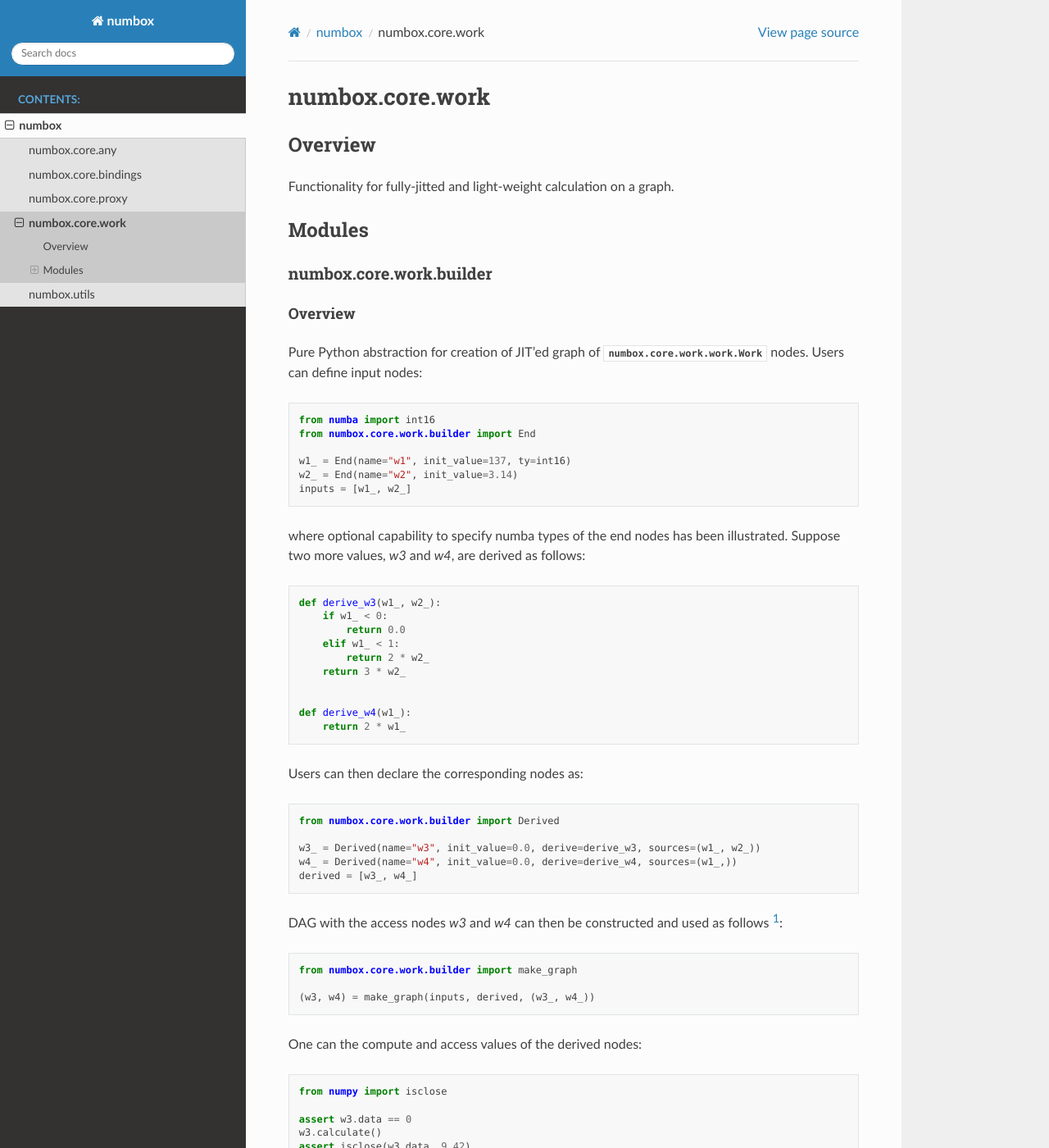
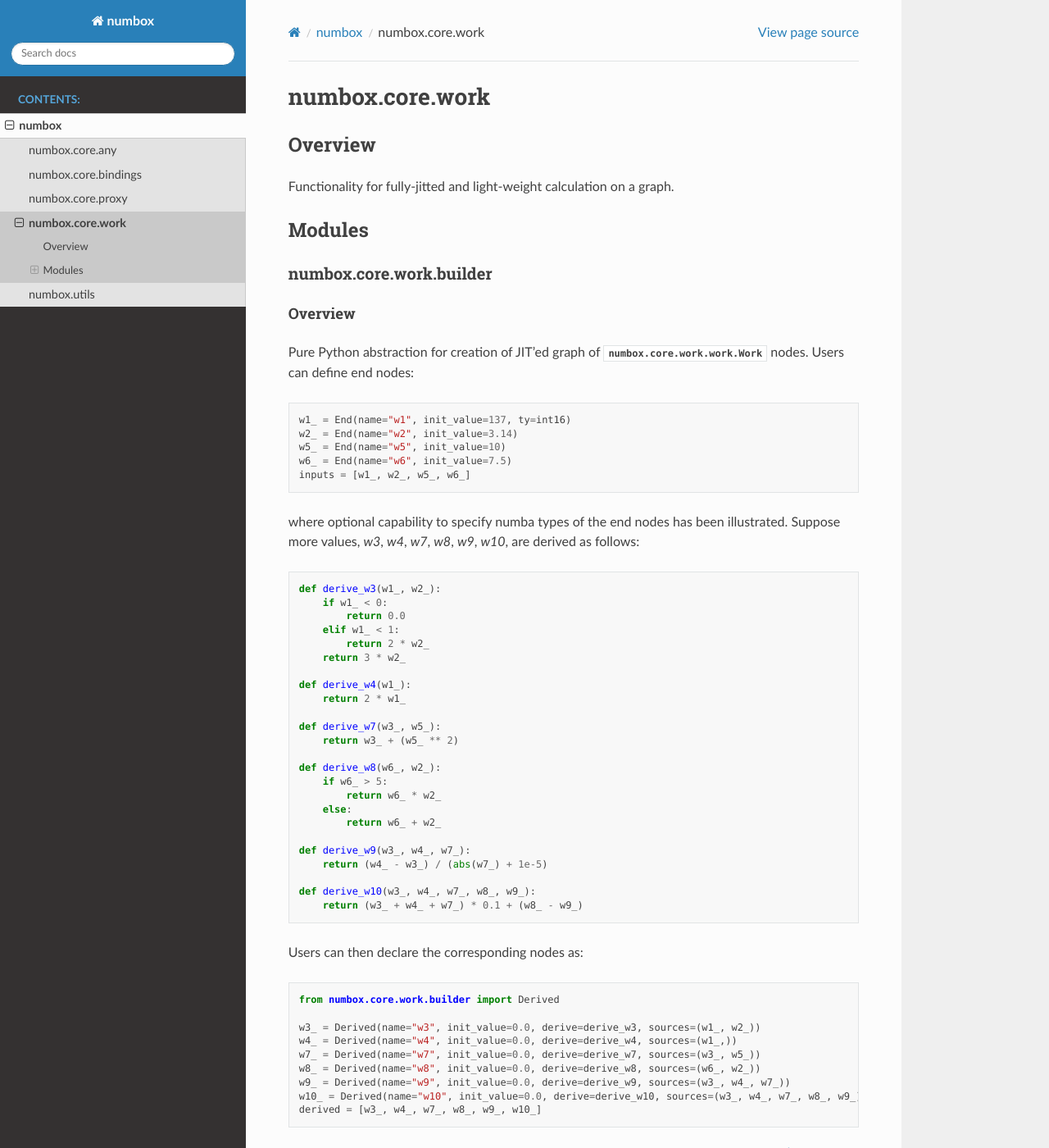
Before and after one commit to Goykhman/numbox, a Sphinx documentation site: the page built from docs/numbox.core.work.rst, in a window 1280 px wide and 1400 px high. Shown: the whole window at 82% size. Built offline with Sphinx 7.4.7 and the Read the Docs theme 3.1.0, drawn with Linux system fonts in a browser that asks for light colours; some of the changed text lies outside the part shown.

Commit message:
expanded builder tests and docs

```diff
--- a/docs/numbox.core.work.rst
+++ b/docs/numbox.core.work.rst
@@ -16,17 +16,16 @@ Overview
 ********
 
 Pure Python abstraction for creation of JIT'ed graph of :class:`numbox.core.work.work.Work` nodes.
-Users can define input nodes::
-
-    from numba import int16
-    from numbox.core.work.builder import End
+Users can define end nodes::
 
     w1_ = End(name="w1", init_value=137, ty=int16)
     w2_ = End(name="w2", init_value=3.14)
-    inputs = [w1_, w2_]
+    w5_ = End(name="w5", init_value=10)
+    w6_ = End(name="w6", init_value=7.5)
+    inputs = [w1_, w2_, w5_, w6_]
 
 where optional capability to specify numba types of the end nodes has been illustrated.
-Suppose two more values, `w3` and `w4`, are derived as follows::
+Suppose more values, `w3`, `w4`, `w7`, `w8`, `w9`, `w10`, are derived as follows::
 
     def derive_w3(w1_, w2_):
         if w1_ < 0:
@@ -35,9 +34,23 @@ Suppose two more values, `w3` and `w4`, are derived as follows::
             return 2 * w2_
         return 3 * w2_
 
-
     def derive_w4(w1_):
         return 2 * w1_
+
+    def derive_w7(w3_, w5_):
+        return w3_ + (w5_ ** 2)
+
+    def derive_w8(w6_, w2_):
+        if w6_ > 5:
+            return w6_ * w2_
+        else:
+            return w6_ + w2_
+
+    def derive_w9(w3_, w4_, w7_):
+        return (w4_ - w3_) / (abs(w7_) + 1e-5)
+
+    def derive_w10(w3_, w4_, w7_, w8_, w9_):
+        return (w3_ + w4_ + w7_) * 0.1 + (w8_ - w9_)
 
 Users can then declare the corresponding nodes as::
 
@@ -45,39 +58,68 @@ Users can then declare the corresponding nodes as::
 
     w3_ = Derived(name="w3", init_value=0.0, derive=derive_w3, sources=(w1_, w2_))
     w4_ = Derived(name="w4", init_value=0.0, derive=derive_w4, sources=(w1_,))
-    derived = [w3_, w4_]
+    w7_ = Derived(name="w7", init_value=0.0, derive=derive_w7, sources=(w3_, w5_))
+    w8_ = Derived(name="w8", init_value=0.0, derive=derive_w8, sources=(w6_, w2_))
+    w9_ = Derived(name="w9", init_value=0.0, derive=derive_w9, sources=(w3_, w4_, w7_))
+    w10_ = Derived(name="w10", init_value=0.0, derive=derive_w10, sources=(w3_, w4_, w7_, w8_, w9_))
+    derived = [w3_, w4_, w7_, w8_, w9_, w10_]
 
-DAG with the access nodes `w3` and `w4` can then be constructed and used as follows [#f1]_::
+DAG with the access nodes `w7`, `w9`, `w10`, can then be constructed and used as follows [#f1]_::
 
     from numbox.core.work.builder import make_graph
 
-    (w3, w4) = make_graph(inputs, derived, (w3_, w4_))
+    (w7, w9, w10) = make_graph(inputs, derived, (w7_, w9_, w10_))
 
-One can the compute and access values of the derived nodes::
+One can then compute and access values of the derived nodes::
 
     from numpy import isclose
 
-    assert w3.data == 0
-    w3.calculate()
-    assert isclose(w3.data, 9.42)
-    assert w4.data == 0
-    w4.calculate()
-    assert isclose(w4.data, 274)
+    assert w10.data == 0
+    w10.calculate()
+    assert isclose(w7.data, 109.42)
+    assert isclose(w9.data, 2.418022)
+    assert isclose(w10.data, 60.416)
 
-One can inspect graph structure as::
+Graph structure can be inspected as::
 
     from numbox.core.work.print_tree import make_image
 
-    print(make_image(w3))
+    print(make_image(w10))
 
 which outputs::
 
-    w3--w1
-    |
-    w2
+    w10--w3--w1
+         |   |
+         |   w2
+         |
+         w4--w1
+         |
+         w7--w3--w1
+         |   |   |
+         |   |   w2
+         |   |
+         |   w5
+         |
+         w8--w6
+         |   |
+         |   w2
+         |
+         w9--w3--w1
+             |   |
+             |   w2
+             |
+             w4--w1
+             |
+             w7--w3--w1
+                 |   |
+                 |   w2
+                 |
+                 w5
 
 The visualization utility for a sub-graph tree :func:`numbox.core.work.print_tree.make_graph`
 spans the breadth in the vertical direction and the depth in the horizontal direction.
+The nodes are uniquely identified by their names.
+To simplify the image structure, the same node can appear on one graph image multiple times.
 
 Each `Work` can be represented as light-weight :class:`numbox.core.work.node.Node` type,
 which stores its `node` attribute upon first invocation::
@@ -87,9 +129,37 @@ which stores its `node` attribute upon first invocation::
 This enables an assortment of utilities, such as::
 
     assert w3.all_inputs_names() == ["w1", "w2"]
+    assert w7.all_inputs_names() == ["w3", "w1", "w2", "w5"]
     assert w3.depends_on("w1")
     assert w3.get_input(0).name == "w1"
+    assert w10.get_input(3).name == "w8"
 
+From the given access node, values of the other nodes can be combined as follows::
+
+    from numbox.core.work.combine_utils import make_sheaf_dict
+
+    requested = ("w4", "w7", "w8")
+    sheaf = make_sheaf_dict(requested)
+    w10.combine(sheaf)
+    assert isclose(sheaf["w4"].get_as(float64), 274)
+    assert isclose(sheaf["w7"].get_as(float64), 109.42)
+    assert isclose(sheaf["w8"].get_as(float64), 23.55)
+
+Graph nodes can be loaded from the access node with given values as follows::
+
+    from numba.core.types import unicode_type
+    from numba.typed.typeddict import Dict
+    from numbox.core.any.any_type import Any, make_any
+
+    load_data = Dict.empty(key_type=unicode_type, value_type=AnyType)
+    load_data["w1"] = make_any(12)
+    w10.load(load_data)
+
+Recalculating the graph then renders new values of the affected nodes::
+
+    w10.calculate()
+    w10.combine(sheaf)
+    assert isclose(sheaf["w4"].get_as(float64), 24)
 
 .. [#f1] Behind the scenes, :func:`numbox.core.work.builder.make_graph` compiles (and optionally caches) a graph maker with low-level intrinsic constructors of the individual work nodes inlined into it. All the Python 'derive' functions defined for the `Derived` nodes are compiled for the signatures inferred from the types of the derived nodes and their sources.
 
```
Also changed, not shown: 2 other files.
